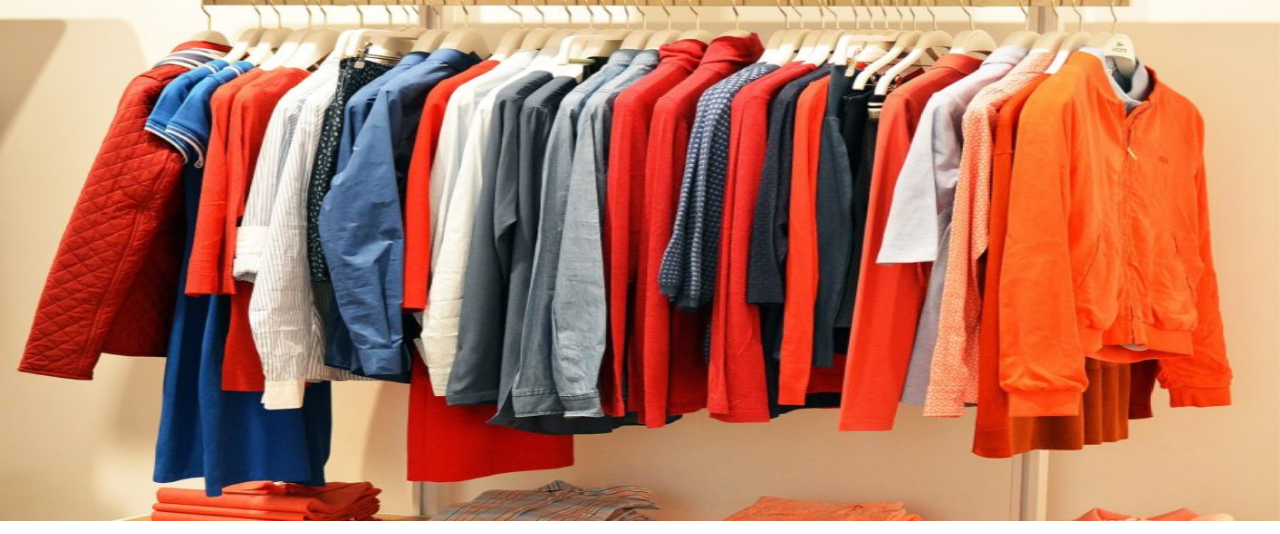
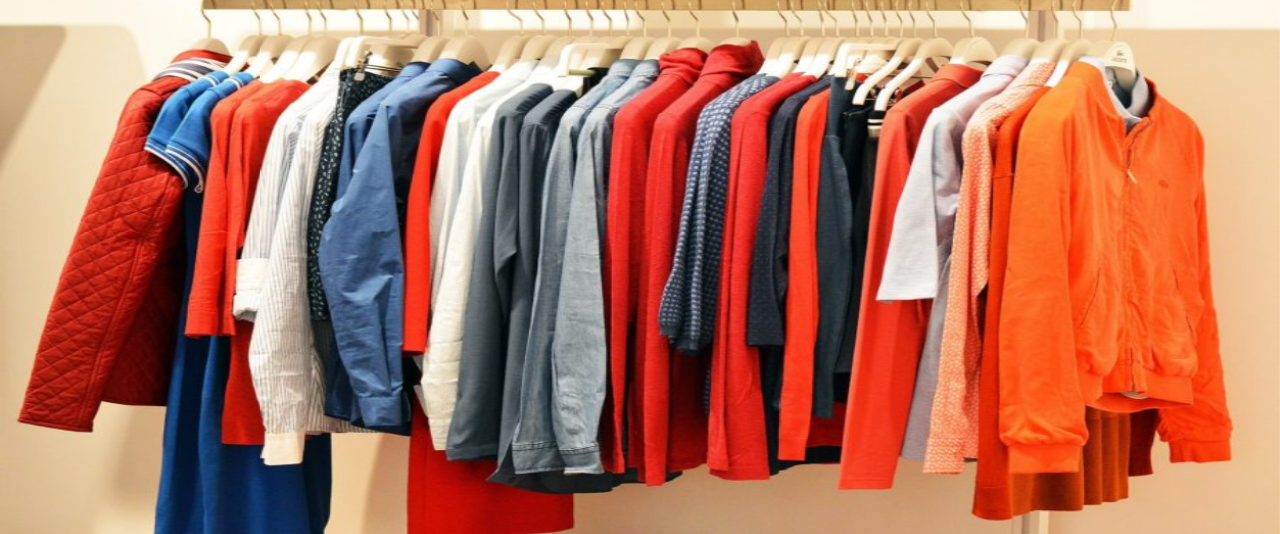
Before and after one commit to GabrielRbo/eljhaystore, a plain HTML site: page index.html in a window 1280 px wide. Shown: the part 112-646 px from the top of the page. Drawn offline with nearby package versions, Linux system fonts and the light colour scheme.

Commit message:
Arrumando Caroseul

```diff
--- a/style.css
+++ b/style.css
@@ -53,7 +53,7 @@ header ul li {
 /** Caroseul ***/
 #carouselApresentacao img {
     width: 100%;
-    height: 549px;
+    height: 619px;
 
 }
 
```
